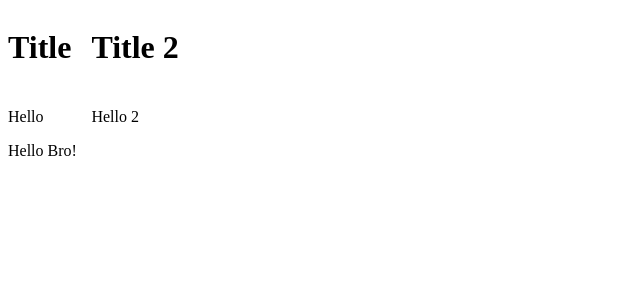
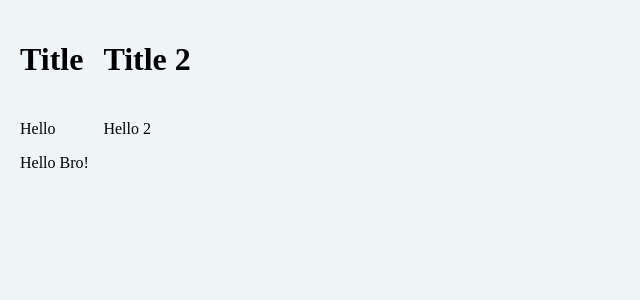
Before and after one commit to miayam/responsive, a React (Create React App) app: page / in a window 1280 px wide. Shown: the top 300 px of the page, without its empty margins (0-640 px from the left). Built offline with nearby package versions, Linux system fonts and the light colour scheme.

Commit message:
feat: Provide spacing in one source and fix some grammar.

```diff
--- a/src/App.js
+++ b/src/App.js
@@ -1,5 +1,4 @@
-import Column from './components/atoms/Column';
-import Row from './components/atoms/Row';
+import Misc from './components/templates/Misc';
 import * as palettesModule from './styles/palettes.module.scss';
 
 const { default: palettes } = palettesModule;
@@ -10,21 +9,7 @@ console.log(palettes);
 function App() {
   return (
     <div className="App">
-      <Column>
-        <Row>
-          <Column>
-            <h1>Title</h1>
-            <p>Hello</p>
-          </Column>
-          <Column>
-            <h1>Title 2</h1>
-            <p>Hello 2</p>
-          </Column>
-        </Row>
-        <Row>
-          Hello Bro!
-        </Row>
-      </Column>
+      <Misc />
     </div>
   );
 }
--- a/src/components/atoms/Container/index.jsx
+++ b/src/components/atoms/Container/index.jsx
@@ -0,0 +1,16 @@
+import './index.scss';
+
+const Container = ({ maxWidth, children }) => {
+  return (
+    <div
+      className="a-container"
+      style={{
+        maxWidth
+      }}
+    >
+      {children}
+    </div>
+  );
+};
+
+export default Container;
--- a/src/components/atoms/Container/index.scss
+++ b/src/components/atoms/Container/index.scss
@@ -0,0 +1,7 @@
+@use 'sass:map';
+@import '../../../styles/spacing.module.scss';
+
+.a-container {
+  margin: 0 auto;
+  padding: map.get($spacing, "gap");
+}
--- a/src/components/organisms/DefaultDashboard/index.scss
+++ b/src/components/organisms/DefaultDashboard/index.scss
@@ -0,0 +1,3 @@
+.o-defaultDashboard {
+  margin: 0;
+}
--- a/src/components/organisms/VerticalDashboard/index.scss
+++ b/src/components/organisms/VerticalDashboard/index.scss
@@ -0,0 +1,3 @@
+.o-verticalDashboard {
+  margin: 0;
+}
--- a/src/components/templates/Misc/index.jsx
+++ b/src/components/templates/Misc/index.jsx
@@ -1,8 +1,31 @@
+import Column from "../../atoms/Column";
+import Container from "../../atoms/Container";
+import Row from "../../atoms/Row";
+import * as spacingModule from "../../../styles/spacing.module.scss";
+
+const { default: spacing } = spacingModule;
+
 // The only purpose of this template is to test the layout
 const Misc = () => {
   // It could be anything.
   return (
-    <h1>TEST!</h1>
+    <Container maxWidth={spacing.maxWidthForDesktop}>
+      <Column>
+        <Row>
+          <Column>
+            <h1>Title</h1>
+            <p>Hello</p>
+          </Column>
+          <Column>
+            <h1>Title 2</h1>
+            <p>Hello 2</p>
+          </Column>
+        </Row>
+        <Row>
+          Hello Bro!
+        </Row>
+      </Column>
+    </Container>
   );
 };
 
--- a/src/index.js
+++ b/src/index.js
@@ -3,7 +3,7 @@ import ReactDOM from 'react-dom';
 import App from './App';
 import reportWebVitals from './reportWebVitals';
 
-import './index.module.scss';
+import './index.scss';
 
 ReactDOM.render(
   <React.StrictMode>
--- a/src/index.module.scss
+++ /dev/null
@@ -1,7 +0,0 @@
-@import 'styles/palettes.module.scss';
-
-:root {
-  @each $key, $value in $palettes {
-    --#{$key}: #{$value};
-  }
-};
--- /dev/null
+++ b/src/index.scss
@@ -0,0 +1,16 @@
+@import-normalize; /* Bring in normalize.css styles */
+
+@import 'styles/palettes.module.scss';
+
+:root {
+  @each $key, $value in $palettes {
+    --#{$key}: #{$value};
+  }
+};
+
+html,
+body {
+  margin: 0;
+  padding: 0;
+  background-color: var(--background);
+}
--- a/src/styles/palettes.module.scss
+++ b/src/styles/palettes.module.scss
@@ -1,5 +1,6 @@
 // Default palettes
 $palettes: (
+  background: #EFF4F7,
   color__1: #0089E0,
   color__2: #E53458,
   color__3: #8C7A5B,
--- a/src/styles/spacing.module.scss
+++ b/src/styles/spacing.module.scss
@@ -1,5 +1,8 @@
 $spacing: (
-  gap: 20px
+  gap: 20px,
+  maxWidthForDesktop: 1120px,
+  maxWidthForMobile: 600px,
+  breakpoint: 600px
 );
 
 // With :export, JavaScript can import this $spacing variable. Good stuff!
```
Also changed, not shown: 2 other files (tests, documents, lock files or other folders).
